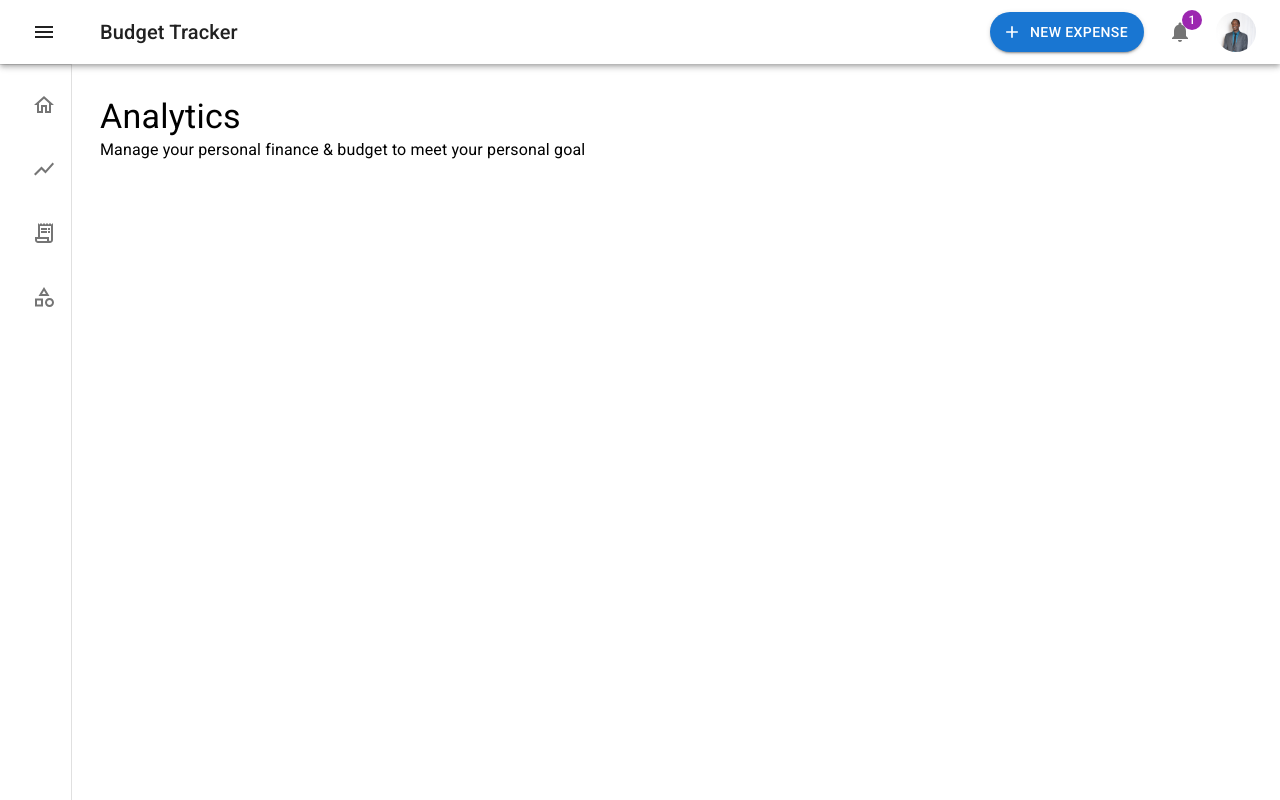
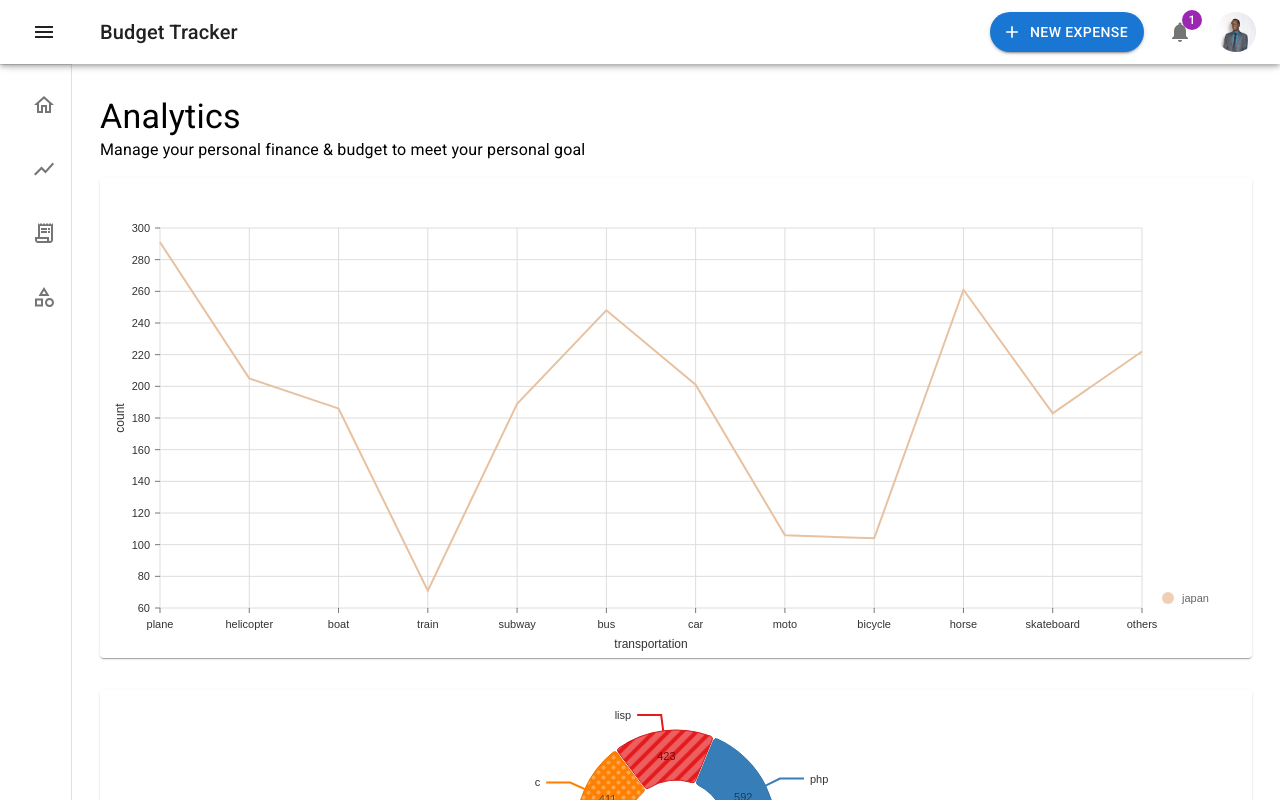
Before and after one commit to Michael-Kuria/Budget-Tracker-Application, a React (Create React App) app in the folder src/frontend/: page /analytics in a window 1280 px wide. Built offline with nearby package versions, Linux system fonts and the light colour scheme.

Commit message:
Added analytics

```diff
--- a/src/frontend/src/pages/analytics/Analytics.jsx
+++ b/src/frontend/src/pages/analytics/Analytics.jsx
@@ -1,6 +1,8 @@
 import * as React from "react";
-import { Container, Grid, Paper } from "@mui/material";
+import { Box, Container, Grid, Paper } from "@mui/material";
 import Title from "../../components/title/Title";
+import LineChart from "../../components/lineChart/LineChart";
+import PieChart from "../../components/pieChart/PieChart";
 
 const Analytics = () => {
   return (
@@ -9,6 +11,21 @@
         title="Analytics"
         subTitle="Manage  your personal finance & budget to meet your personal goal"
       />
+      <Box
+        sx={{
+          display: "flex",
+          flexDirection: "column",
+          width: "100%",
+          gap: "2rem",
+        }}
+      >
+        <Paper sx={{ height: "30rem" }}>
+          <LineChart />
+        </Paper>
+        <Paper sx={{ height: "20rem" }}>
+          <PieChart />
+        </Paper>
+      </Box>
     </>
   );
 };
```
